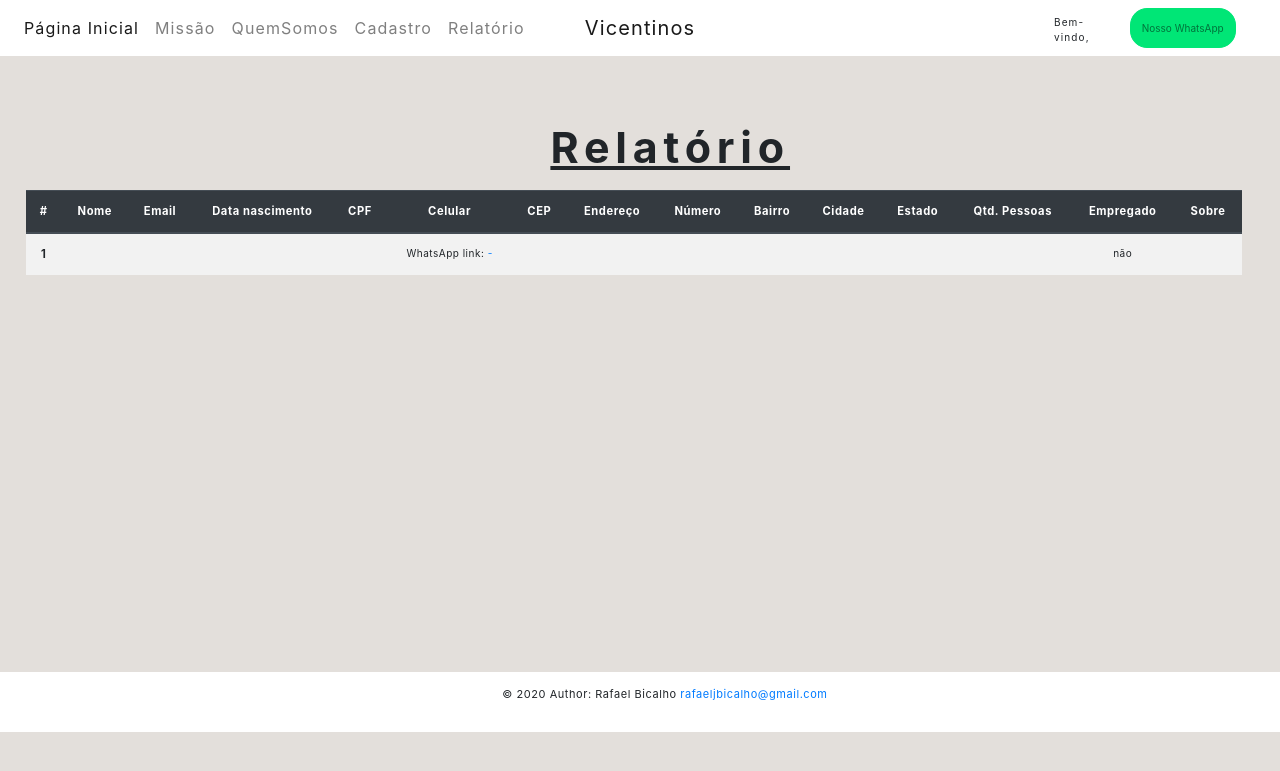
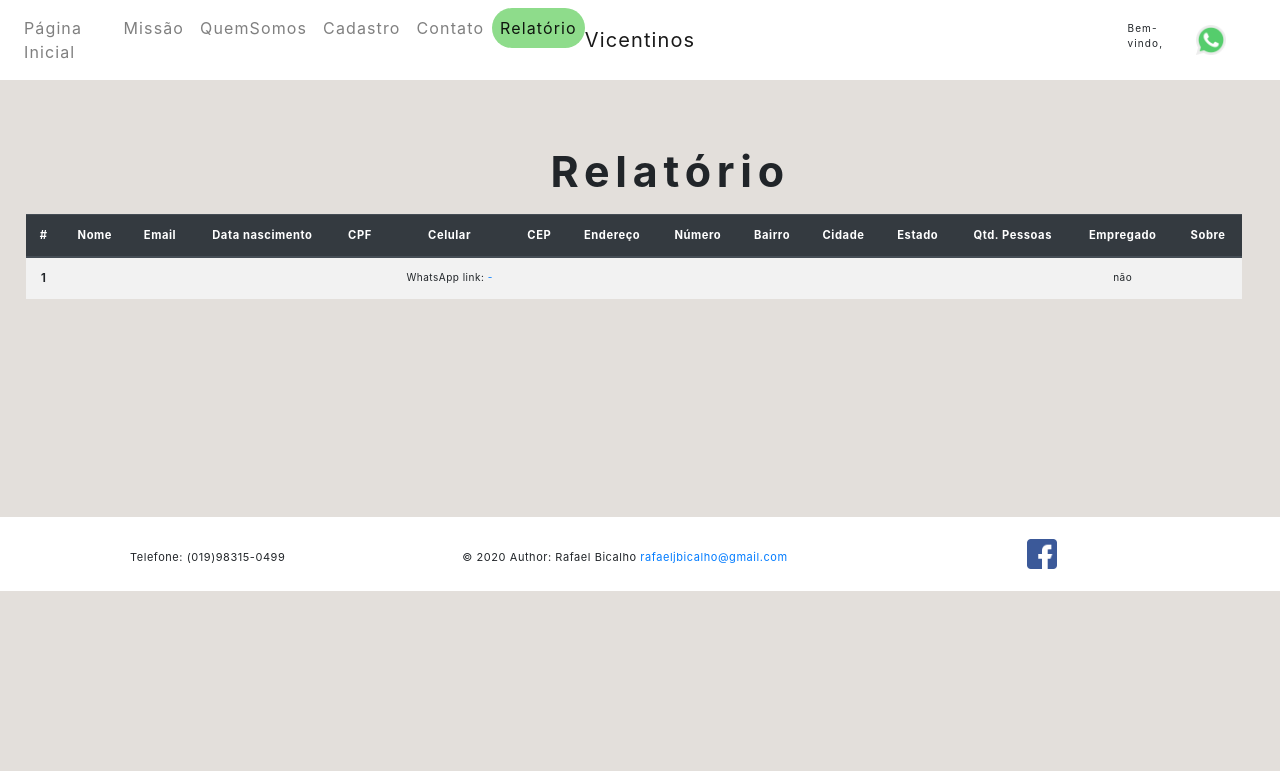
Before and after one commit to rafaeljbicalho/unisal-vpro, a PHP site: page /relatorio.php in a window 1280 px wide. Shown: the top 771 px of the page. Run offline with PHP 8.4, Linux system fonts and the light colour scheme; the visitor is signed in with stand-in values (Sample User, id 1); tables that the repository leaves empty or names only in its code hold one stand-in row (values such as "Sample post"); data that the repository does not hold is empty; some libraries are stand-ins or nearby versions.

Commit message:
Added new footer

```diff
--- a/css/local.css
+++ b/css/local.css
@@ -2,11 +2,11 @@
     border: solid 1px transparent;
     background-color: white;
     margin-top: 5%;
-    margin-left: 28%;
-    width: 45%;
+    margin-left: 0%;
+    width: 100%;
     padding: 120px;
     text-align: justify;
-    font-size: 1em !important;
+    font-size: 19px !important;
     letter-spacing: .05em;
     line-height: 1.368em;
 }
@@ -15,8 +15,8 @@
     border: solid 1px transparent;
     background-color: white;
     margin-top: 5%;
-    margin-left: 28%;
-    width: 45%;
+    margin-left: 0%;
+    width: 100%;
     padding: 120px;
     text-align: justify;
     font-size: 19px;
@@ -42,7 +42,6 @@
 }
 
 .author {
-    margin-left: 39%;
     letter-spacing: .05em;
     font-size: 11px;
 }
@@ -59,7 +58,7 @@
 }
 
 .cadastro {
-    margin-left: 33%;
+    margin-left: 27%;
     padding-top: 70px;
     font-size: 43px;
     font-weight: 700;
@@ -124,3 +123,16 @@ th {
     background-color: #00e676;
     border-color: #00e676;
 }
+
+.col-sm {
+    text-align: center !important;
+}
+
+.navbar-nav > .active > a {
+    color: aqua;
+    background-color: #8edc8b;
+    border-radius: 45px;
+  }
+  .nav-item > a:hover {
+    color: aqua;
+  }
--- a/dbconfig.php
+++ b/dbconfig.php
@@ -1,10 +1,9 @@
 <?php
 
-$DB_host = "ip_address";
-$DB_user = "user";
-$DB_pass = "senha";
-$DB_name = "db";
-
+$DB_host = "**********";
+$DB_user = "**********";
+$DB_pass = "**********";
+$DB_name = "**********";
 
 try
 {
--- a/navbar.php
+++ b/navbar.php
@@ -1,22 +1,45 @@
 <nav class="navbar navbar-expand-md navbar-light bg-light" style="background-color: white !important;letter-spacing: .07rem;">
-    <div class="navbar-collapse collapse w-100 order-1 order-md-0 dual-collapse2">
-        <ul class="navbar-nav mr-auto">
-            <li class="nav-item active">
+    <div  class="navbar-collapse collapse w-100 order-1 order-md-0 dual-collapse2">
+        <ul id="myDIV" class="navbar-nav mr-auto">
+            <?php
+            if($isIndex) { ?>
+              <li class="nav-item active">
+            <?php } else { ?>
+              <li class="nav-item">
+            <?php } ?>
               <a class="nav-link" href="index.php">Página Inicial</a>
             </li>
+
             <li class="nav-item">
-              <a class="nav-link" href="index.php?#missao">Missão <span class="sr-only">(current)</span></a>
+              <a class="nav-link" href="?#missao">Missão <span class="sr-only">(current)</span></a>
             </li>
+
             <li class="nav-item">
-              <a class="nav-link" href="index.php?#quemsomos">QuemSomos</a>
+              <a class="nav-link" href="?#quemsomos">QuemSomos</a>
             </li>
-            <li class="nav-item">
+
+            <?php
+            if($isCadastro) { ?>
+              <li id="cadastro" class="nav-item active">
+            <?php } else { ?>
+              <li id="cadastro" class="nav-item">
+            <?php } ?>
               <a class="nav-link" href="cadastro.php">Cadastro</a>
             </li>
+
+            <li class="nav-item">
+              <a class="nav-link" href="?#contato">Contato</a>
+            </li>
+
             <?php
             if (isset($_SESSION['user']) && !empty($_SESSION['user'])) { ?>
 
-            <li class="nav-item">
+            <?php
+            if($isRelatorio) { ?>
+              <li  class="nav-item active">
+            <?php } else { ?>
+              <li class="nav-item">
+            <?php } ?>
               <a class="nav-link" href="relatorio.php">Relatório</a>
             </li>
 
@@ -46,7 +69,9 @@
 
             <?php } ?>
             <li class="nav-item" style="margin-left: 14%;width: 100%;">
-              <button type="button" class="btn btn-success whatsapp"><a class="nav-link" target="_blank" href="https://api.whatsapp.com/send?phone=5519996892520">Nosso WhatsApp</a></button>
+              <a class="nav-link" target="_blank" href="https://api.whatsapp.com/send?phone=5519983150499">
+                <img border="0" alt="W3Schools" src="img/whatsapp.png" style="width: 30px;height: 30px;">
+              </a>
             </li>
         </ul>
     </div>
@@ -56,3 +81,16 @@
   // modal
   include "modal.php";
 ?>
+
+<script>
+// Add active class to the current button (highlight it)
+var header = document.getElementById("myDIV");
+var btns = header.getElementsByClassName("nav-item");
+for (var i = 0; i < btns.length; i++) {
+  btns[i].addEventListener("click", function() {
+  var current = document.getElementsByClassName("active");
+  current[0].className = current[0].className.replace(" active", "");
+  this.className += " active";
+  });
+}
+</script>
--- a/relatorio.php
+++ b/relatorio.php
@@ -4,6 +4,8 @@
 session_start();
 
 include "dbconfig.php";
+
+$isRelatorio = true;
 
 // select usuários
 $usuariosArray = $crud->selectUsers(" SELECT * FROM Cadastro ORDER BY CriadoEm DESC");
@@ -110,7 +112,7 @@ if (isset($_SESSION['user']) && !empty($_SESSION['user'])) { ?>
     ?>
 
     <div class="relatorio">
-      <p><u>Relatório</u></p>
+      <p>Relatório</p>
     </div>
 
     <table class="table table-striped table-hover">
@@ -168,9 +170,23 @@ if (isset($_SESSION['user']) && !empty($_SESSION['user'])) { ?>
       </tbody>
     </table>
 
-<footer style="margin-top:12%;margin-top: 31%;background-color: white;padding: 14px;">
-  <p class="author">© 2020 Author: Rafael Bicalho <a href="mailto:rafaeljbicalho@gmail.com">rafaeljbicalho@gmail.com</a></p>
-</footer>
+    <footer style="margin-top:12%;margin-top: 17%;background-color: white;padding: 14px;">
+    <!-- <p>Telefone: (019)3333-3333</p>
+    <p class="author">© 2020 Author: Rafael Bicalho <a href="mailto:rafaeljbicalho@gmail.com">rafaeljbicalho@gmail.com</a></p> -->
+    <div class="row" style="width: 100%;">
+      <div class="col-sm author" style="margin-top: 1.5%;" id="contato">
+      Telefone: (019)98315-0499
+      </div>
+      <div class="col-sm author" style="margin-top: 1.5%;">
+      © 2020 Author: Rafael Bicalho <a href="mailto:rafaeljbicalho@gmail.com">rafaeljbicalho@gmail.com</a>
+      </div>
+      <div class="col-sm" author>
+        <a class="nav-link" target="_blank" href="https://facebook.com">
+        <img border="0" alt="W3Schools" src="img/facebook.png" style="width: 30px;height: 30px;">
+      </a>
+      </div>
+  </div>
+  </footer>
 
 </body>
 </html>
```
Also changed, not shown: cadastro.php (+53 -6 lines), index.php (+22 -4 lines), img/facebook.png (added), img/whatsapp.png (added).
